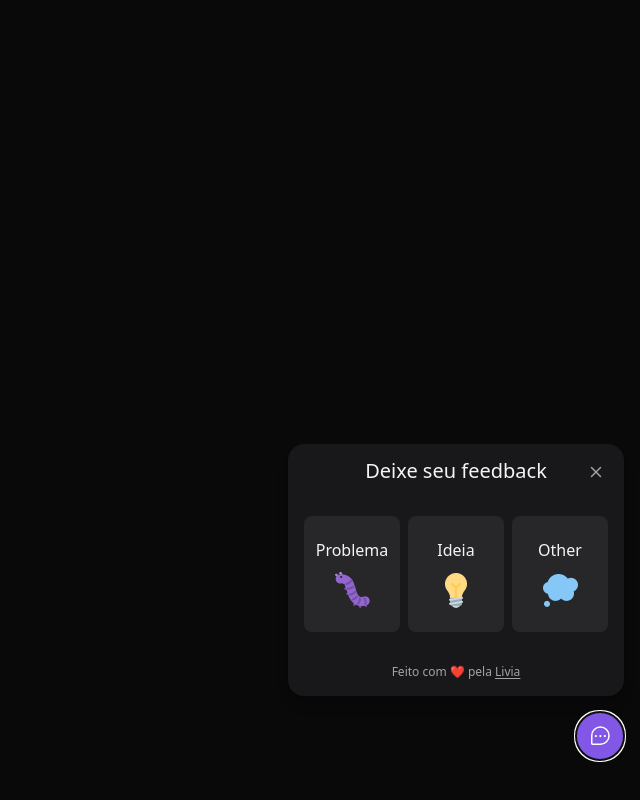
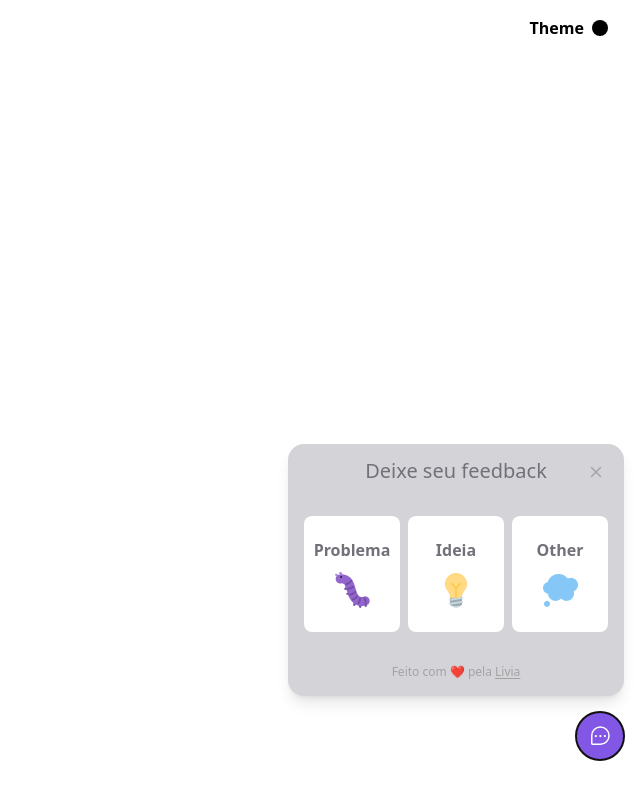
Before and after one commit to livia-siqueira/NLW-8-ROCKETSEAT, a React (Vite) app: page / in a window 1280 px wide. Both pictures are taken after a click on the button "FeedBack". Shown: the whole page, without its empty margins (640-1280 px from the left). Built offline with nearby package versions, Linux system fonts and the light colour scheme; no server answers.

Commit message:
feat: add theme dark and ligth

```diff
--- a/index.html
+++ b/index.html
@@ -1,5 +1,5 @@
 <!DOCTYPE html>
-<html lang="en">
+<html  lang="en">
   <head>
     <meta charset="UTF-8" />
     <link rel="icon" type="image/svg+xml" href="/src/favicon.svg" />
--- a/src/App.tsx
+++ b/src/App.tsx
@@ -2,7 +2,11 @@ import { Widget } from "./components/Widget";
 import "./global.css";
 
 function App() {
-  return <Widget />;
+  return (
+    <div className="w-screen h-screen  dark:bg-zinc-700">
+      <Widget />
+    </div>
+  );
 }
 
 export default App;
--- a/src/components/Widget/index.tsx
+++ b/src/components/Widget/index.tsx
@@ -1,9 +1,33 @@
-import { ChatTeardropDots } from "phosphor-react";
+import { ChatTeardropDots, Circle } from "phosphor-react";
 import { Popover } from "@headlessui/react";
 import { WidgetForm } from "../WidgetForm";
+import { useCallback } from "react";
 
 export function Widget() {
+  const themeActive = localStorage.getItem("Theme");
+  const handleChangeTheme = useCallback(() => {
+    let nextTheme;
+
+    if (themeActive === "dark") {
+      nextTheme = "light";
+    } else {
+      nextTheme = "dark";
+    }
+    localStorage.setItem("Theme", nextTheme);
+    document.documentElement.classList.toggle(themeActive as string);
+  }, [themeActive]);
+
   return (
+    <div className={`w-[calc(100vw-2rem)] flex justify-end py-4`}>
+      <button
+        className="text-black dark:text-zinc-100 flex items-center gap-2 font-bold outline-none"
+        onClick={handleChangeTheme}
+      >
+        Theme
+        <Circle
+          className={`bg-black dark:bg-white dark:border-none rounded-full outline-none`}
+        />
+      </button>
       <Popover className="absolute bottom-5 right-4 md:bottom-10 flex flex-col items-end">
         <Popover.Panel>
           <WidgetForm />
@@ -16,5 +40,6 @@ export function Widget() {
           </span>
         </Popover.Button>
       </Popover>
+    </div>
   );
 }
--- a/src/components/WidgetForm/ScreenshotButton/index.tsx
+++ b/src/components/WidgetForm/ScreenshotButton/index.tsx
@@ -25,7 +25,7 @@ export function ScreenshotButton({
   if (picture) {
     return (
       <button
-        className="p-1 w-10 h-10 rounded-md border-transparent flex justify-end items-end text-zinc-400 hover:text-zinc-100 transition-colors"
+        className="p-1 w-10 h-10 rounded-md  border-transparent flex justify-end items-end  text-zinc-400 hover:bg-slate-400 dark:hover:text-zinc-100 transition-colors"
         type="button"
         onClick={() => setPicture(null)}
         style={{
@@ -41,10 +41,10 @@ export function ScreenshotButton({
   return (
     <button
       type="button"
-      className="p-2 bg-zinc-800 rounded-md border-transparent hover:bg-zinc-700 transition-colors focus:outline-none focus:ring-2  focus:ring-offset-2 focus:ring-offset-zinc-900 focus:ring-brand-500"
+      className="p-2 bg-zinc-500 text-white dark:text-zinc-600 dark:bg-zinc-800 rounded-md border-transparent hover:bg-slate-400 dark:hover:bg-zinc-700 transition-colors focus:outline-none focus:ring-2  focus:ring-offset-2 focus:ring-offset-zinc-900 focus:ring-brand-500"
       onClick={handleTakePicture}
     >
-      {isTakingScreenshot ? <Loading /> : <Camera className="w-6 h-6" />}
+      {isTakingScreenshot ? <Loading /> : <Camera className="w-6 h-6 " />}
     </button>
   );
 }
--- a/src/components/WidgetForm/Steps/FeedbackContentStep.tsx/index.tsx
+++ b/src/components/WidgetForm/Steps/FeedbackContentStep.tsx/index.tsx
@@ -58,7 +58,7 @@ export function FeedbackContentStep({
       <form className="my-4 w-full" onSubmit={handleSubmitFeedBack}>
         <textarea
           placeholder="Conte com detalhes o que está acontecendo"
-          className="min-w-[304px] w-full h-min-[112px] text-sm focus:outline-none placeholder-zinc-400 text-zinc-100 border-zinc-600 bg-transparent rounded-md   scrollbar-zinc-700  scrollbar-track-transparent scrollbar-thin focus:border-brand-500 focus:ring-brand-500 focus:ring-1 resize-none"
+          className="min-w-[304px] w-full h-min-[112px] text-sm focus:outline-none placeholder-zinc-900 text-zinc-900 dark:placeholder-zinc-400 dark:text-zinc-100 border-zinc-600 bg-transparent rounded-md   scrollbar-zinc-700  scrollbar-track-transparent scrollbar-thin focus:border-brand-500 focus:ring-brand-500 focus:ring-1 resize-none"
           onChange={(event) => setComment(event.target.value)}
         />
         <footer className="flex gap-2 mt-2">
@@ -66,7 +66,7 @@ export function FeedbackContentStep({
           <button
             type="submit"
             disabled={comment.length === 0 || isSendingFeedBack}
-            className="bg-brand-300 transition-colors disabled:opacity-50 disabled:cursor-not-allowed  rounded-md border-transparent flex-1 justify-center items-center text-sm hover:bg-brand-500 focus:outline-none focus:ring-2  focus:ring-offset-2 focus:ring-offset-zinc-900 focus:ring-brand-500"
+            className="bg-zinc-500 dark:bg-brand-300 text-white dark:text-zinc-600 transition-colors disabled:opacity-50 disabled:cursor-not-allowed  rounded-md border-transparent flex-1 justify-center items-center text-sm hover:bg-slate-400 dark:hover:bg-brand-500 focus:outline-none focus:ring-2  focus:ring-offset-2 focus:ring-offset-zinc-900 focus:ring-brand-500"
           >
             {isSendingFeedBack ? <Loading /> : "Enviar FeedBack"}
           </button>
--- a/src/components/WidgetForm/Steps/FeedbackTypeStep/index.tsx
+++ b/src/components/WidgetForm/Steps/FeedbackTypeStep/index.tsx
@@ -17,7 +17,7 @@ export function FeedbackTypeStep({ onFeedBackType }: IPropsFeedbackTypeStep) {
           return (
             <button
               key={key}
-              className="bg-zinc-800 rounded-lg py-5 w-24 flex-1 flex flex-col items-center  gap-2 border-2 border-transparent hover:border-brand-500 focus:border-brand-500 outline-none"
+              className="bg-white font-bold text-bg-zinc-200 dark:bg-zinc-800 rounded-lg py-5 w-24 flex-1 flex flex-col items-center  gap-2 border-2 border-transparent hover:border-brand-500 focus:border-brand-500 outline-none"
               onClick={() => onFeedBackType(key as FeedBackType)}
             >
               <span>{value.title}</span>
--- a/src/components/WidgetForm/index.tsx
+++ b/src/components/WidgetForm/index.tsx
@@ -40,7 +40,7 @@ export function WidgetForm() {
     setFeedbackSelected(null);
   }
   return (
-    <div className="bg-zinc-900 p-4 relative rounded-2xl mb-4 flex flex-col items-center shadow-lg w-[calc(100vw-2rem)] md:w-auto">
+    <div className="bg-zinc-300 dark:bg-zinc-900 p-4 relative rounded-2xl mb-4 flex flex-col items-center shadow-lg w-[calc(100vw-2rem)] md:w-auto">
       {feedBackStatus ? (
         <FeedbackSuccessStep handleRestartFeedBack={handleRestartFeedBack} />
       ) : (
--- a/src/global.css
+++ b/src/global.css
@@ -3,7 +3,6 @@
 @tailwind utilities;
 
 
-
 body {
-    @apply bg-[#09090A] text-zinc-100
+    @apply  bg-[#FFF] text-zinc-500
 }
--- a/tailwind.config.js
+++ b/tailwind.config.js
@@ -1,4 +1,5 @@
 module.exports = {
+  darkMode: "class",
   content: ["./src/**/*.tsx"],
   theme: {
     extend: {
```
Lines whose indentation alone changed are shown as unchanged.
